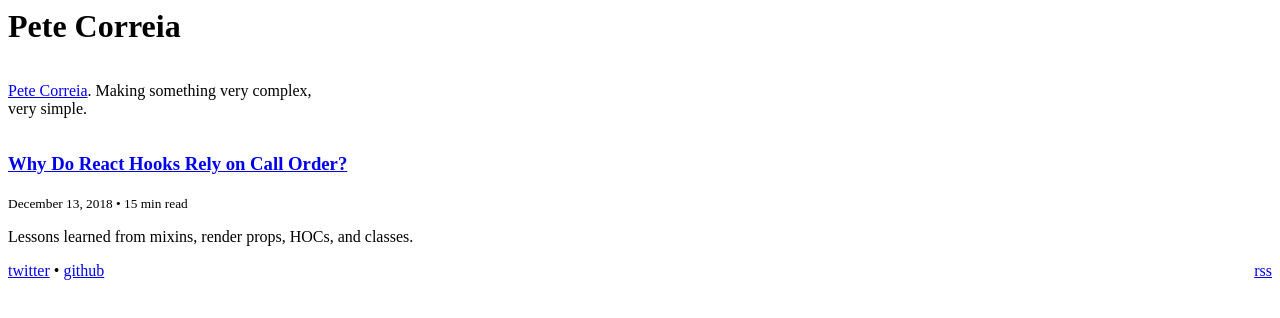
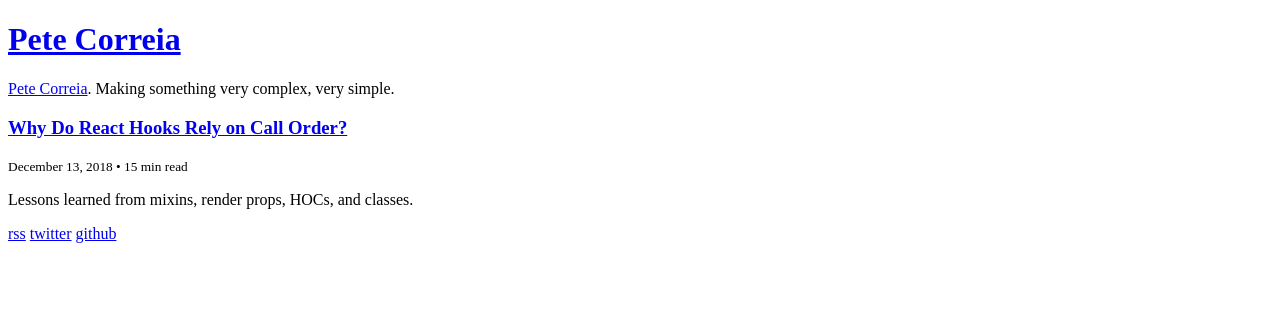
Before and after one commit to petecorreia/petecorreia, a Gatsby site: page / in a window 1280 px wide. Built offline with nearby package versions, Linux system fonts and the light colour scheme; Gatsby itself is replaced by a stand-in of ours; some packages are replaced by stand-ins of ours.

Commit message:
No class d00d

```diff
--- a/gatsby-browser.js
+++ b/gatsby-browser.js
@@ -1 +1 @@
-import './src/utils/theme.css';
+import './src/utils/code-theme.css';
--- a/package.json
+++ b/package.json
@@ -27,8 +27,8 @@
 		"gatsby-transformer-sharp": "^2.1.9",
 		"lodash": "^4.17.11",
 		"prismjs": "^1.15.0",
-		"react": "^16.8.0-alpha.0",
-		"react-dom": "^16.8.0-alpha.0",
+		"react": "^16.8.0-alpha.1",
+		"react-dom": "^16.8.0-alpha.1",
 		"react-helmet": "^5.2.0",
 		"styled-components": "^4.1.3"
 	},
--- a/src/components/Bio.js
+++ b/src/components/Bio.js
@@ -1,20 +1,10 @@
 import React from 'react';
 
-class Bio extends React.Component {
-	render() {
-		return (
-			<div
-				style={{
-					display: 'flex',
-				}}
-			>
-				<p style={{ maxWidth: 310 }}>
-					<a href="https://mobile.twitter.com/petecorreia">Pete Correia</a>.{' '}
-					Making something very complex, very simple.
-				</p>
-			</div>
-		);
-	}
-}
+const Bio = () => (
+	<p>
+		<a href="https://mobile.twitter.com/petecorreia">Pete Correia</a>. Making
+		something very complex, very simple.
+	</p>
+);
 
 export default Bio;
--- a/src/components/Footer.js
+++ b/src/components/Footer.js
@@ -1,14 +1,10 @@
 import React from 'react';
 
-class Footer extends React.Component {
-	render() {
-		return (
+const Footer = () => (
 	<footer>
-				<div style={{ float: 'right' }}>
 		<a href="/rss.xml" target="_blank" rel="noopener noreferrer">
 			rss
-					</a>
-				</div>
+		</a>{' '}
 		<a
 			href="https://mobile.twitter.com/petecorreia"
 			target="_blank"
@@ -16,7 +12,6 @@ class Footer extends React.Component {
 		>
 			twitter
 		</a>{' '}
-				&bull;{' '}
 		<a
 			href="https://github.com/petecorreia"
 			target="_blank"
@@ -26,7 +21,5 @@ class Footer extends React.Component {
 		</a>
 	</footer>
 );
-	}
-}
 
 export default Footer;
--- a/src/components/Layout.js
+++ b/src/components/Layout.js
@@ -1,63 +1,29 @@
 import React from 'react';
 import { Link } from 'gatsby';
 
-class Layout extends React.Component {
-	render() {
-		const { location, title, children } = this.props;
+const Layout = ({ location, title, children }) => {
 	const rootPath = `${__PATH_PREFIX__}/`;
 	let header;
 
 	if (location.pathname === rootPath) {
 		header = (
-				<h1
-					style={{
-						marginTop: 0,
-					}}
-				>
-					<Link
-						style={{
-							boxShadow: 'none',
-							textDecoration: 'none',
-							color: 'inherit',
-						}}
-						to={'/'}
-					>
-						{title}
-					</Link>
+			<h1>
+				<Link to={'/'}>{title}</Link>
 			</h1>
 		);
 	} else {
 		header = (
-				<h3
-					style={{
-						marginTop: 0,
-					}}
-				>
-					<Link
-						style={{
-							boxShadow: 'none',
-							textDecoration: 'none',
-							color: '#ffa7c4',
-						}}
-						to={'/'}
-					>
-						{title}
-					</Link>
+			<h3>
+				<Link to={'/'}>{title}</Link>
 			</h3>
 		);
 	}
 	return (
-			<div
-				style={{
-					marginLeft: 'auto',
-					marginRight: 'auto',
-				}}
-			>
+		<div>
 			{header}
 			{children}
 		</div>
 	);
-	}
-}
+};
 
 export default Layout;
--- a/src/components/SEO.js
+++ b/src/components/SEO.js
@@ -19,8 +19,7 @@ const query = graphql`
 	}
 `;
 
-function SEO({ meta, image, title, description, slug }) {
-	return (
+const SEO = ({ meta, image, title, description, slug }) => (
 	<StaticQuery
 		query={query}
 		render={data => {
@@ -93,7 +92,6 @@ function SEO({ meta, image, title, description, slug }) {
 		}}
 	/>
 );
-}
 
 SEO.defaultProps = {
 	meta: [],
--- a/src/pages/index.js
+++ b/src/pages/index.js
@@ -7,17 +7,13 @@ import SEO from '../components/SEO';
 import Footer from '../components/Footer';
 import { formatReadingTime } from '../utils/helpers';
 
-class BlogIndex extends React.Component {
-	render() {
-		const siteTitle = get(this, 'props.data.site.siteMetadata.title');
-		const siteDescription = get(
-			this,
-			'props.data.site.siteMetadata.description'
-		);
-		const posts = get(this, 'props.data.allMarkdownRemark.edges');
+const BlogIndex = ({ data, location }) => {
+	const siteTitle = get(data, 'site.siteMetadata.title');
+	const siteDescription = get(data, 'site.siteMetadata.description');
+	const posts = get(data, 'allMarkdownRemark.edges');
 
 	return (
-			<Layout location={this.props.location} title={siteTitle}>
+		<Layout location={location} title={siteTitle}>
 			<SEO />
 			<Bio />
 			{posts.map(({ node }) => {
@@ -25,25 +21,20 @@ class BlogIndex extends React.Component {
 				return (
 					<div key={node.fields.slug}>
 						<h3>
-								<Link style={{ boxShadow: 'none' }} to={node.fields.slug}>
-									{title}
-								</Link>
+							<Link to={node.fields.slug}>{title}</Link>
 						</h3>
 						<small>
 							{node.frontmatter.date}
 							{` • ${formatReadingTime(node.timeToRead)}`}
 						</small>
-							<p
-								dangerouslySetInnerHTML={{ __html: node.frontmatter.spoiler }}
-							/>
+						<p dangerouslySetInnerHTML={{ __html: node.frontmatter.spoiler }} />
 					</div>
 				);
 			})}
 			<Footer />
 		</Layout>
 	);
-	}
-}
+};
 
 export default BlogIndex;
 
```
Also changed, not shown: src/pages/404.js (+6 -10 lines), src/templates/blog-post.js (+6 -8 lines), src/utils/code-theme.css (renamed from src/utils/theme.css), 1 other file. Lines whose indentation alone changed are shown as unchanged.
